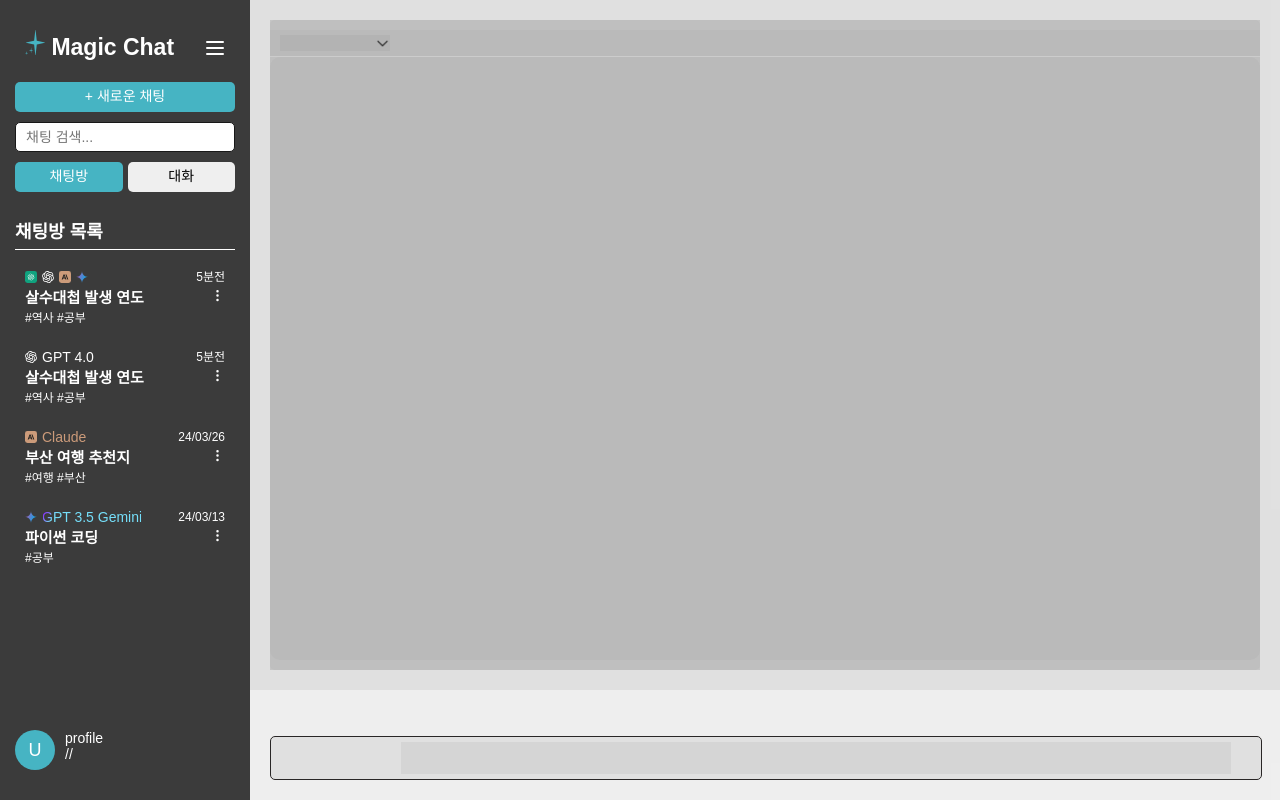
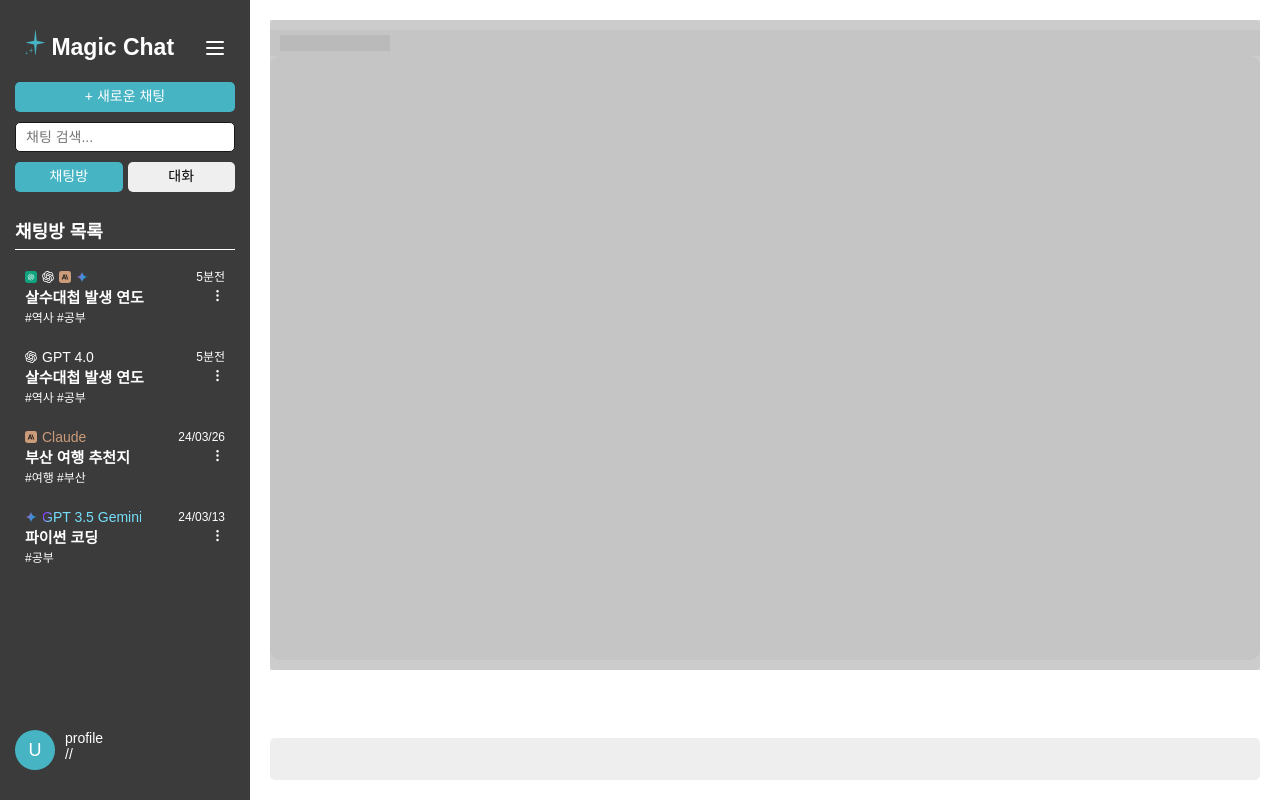
Before and after one commit to seriiiiii/gpt, a plain HTML site: page load.html in a window 1280 px wide. Drawn offline with nearby package versions, Linux system fonts and the light colour scheme; a web font is replaced by a local one.

Commit message:
스켈레톤 구현

```diff
--- a/load.html
+++ b/load.html
@@ -975,8 +975,8 @@
           </button>
         </div>
       </nav>
-      <div class="container skeleton-list-item">
-        <div class="main skeleton-list-item">
+      <div class="container">
+        <div class="main">
           <div class="chat-container skeleton-list-item">
             <!-- Bot Messages -->
             <div
@@ -984,9 +984,15 @@
             >
               <div class="message bot-message skeleton-list-item">
                 <div class="message-content skeleton-list-item">
-                  <div class="message-header skeleton-list-item">
+                  <div
+                    class="message-header skeleton-list-item"
+                    style="border-bottom: none"
+                  >
                     <div class="select_wrap skeleton-list-item">
-                      <select class="skeleton-list-item"></select>
+                      <select
+                        class="skeleton-list-item"
+                        style="background: none"
+                      ></select>
                     </div>
                     <!-- On/Off Button -->
                   </div>
@@ -996,15 +1002,18 @@
                 </div>
               </div>
             </div>
-            <div class="input-container skeleton-list-item">
+            <div
+              class="input-container skeleton-list-item"
+              style="border: none"
+            >
               <!-- 1분할 아이콘 -->
-              <div class="icon skeleton-list-item" style="width: 20px"></div>
+              <div class="icon skeleton-list-item"></div>
               <!-- 2분할 아이콘 -->
-              <div class="icon skeleton-list-item" style="width: 20px"></div>
+              <div class="icon skeleton-list-item"></div>
               <!-- 3분할 아이콘 -->
-              <div class="icon skeleton-list-item" style="width: 20px"></div>
+              <div class="icon skeleton-list-item"></div>
               <!-- 4분할 아이콘 -->
-              <div class="icon skeleton-list-item" style="width: 20px"></div>
+              <div class="icon skeleton-list-item"></div>
               <!-- 6분할 아이콘 -->
               <!-- <div class="icon">
                         <i class="fas fa-th"></i>
@@ -1029,10 +1038,13 @@
                 />
               </svg> -->
               </div>
-              <input type="text" id="user-input" class="skeleton-list-item" />
+              <input
+                type="text"
+                id="user-input"
+                style="border: none"
+              />
               <button
                 id="send-button skeleton-list-item"
-                style="width: 20px"
               ></button>
             </div>
           </div>
```
